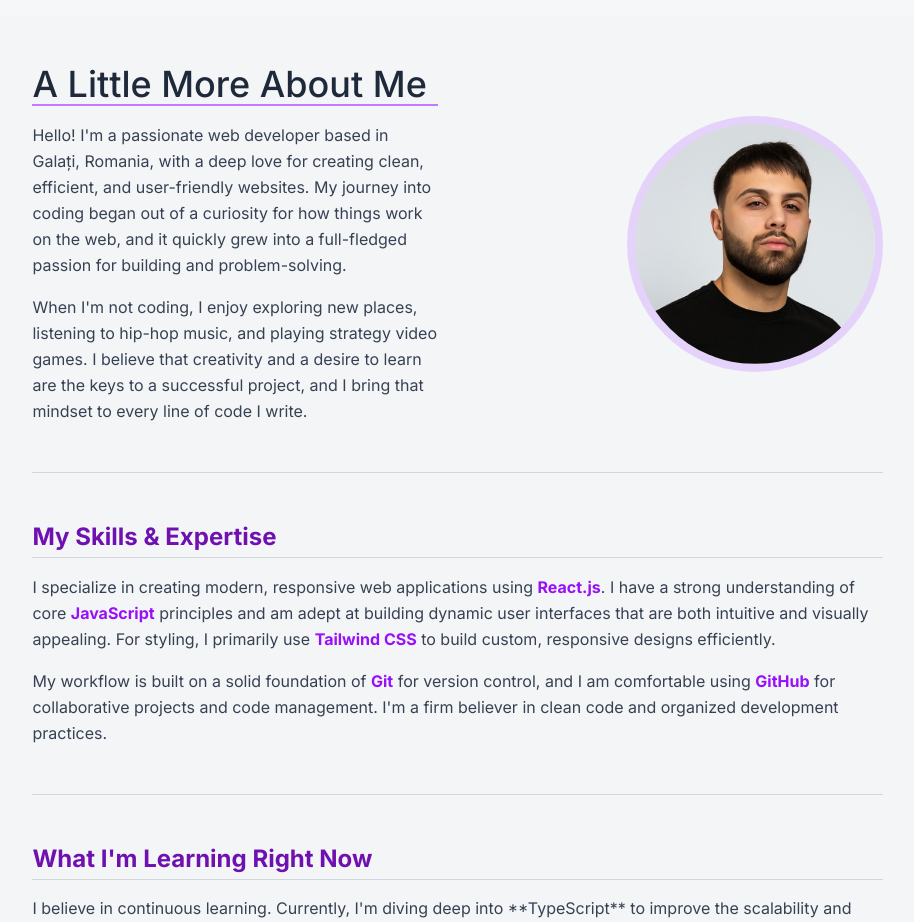
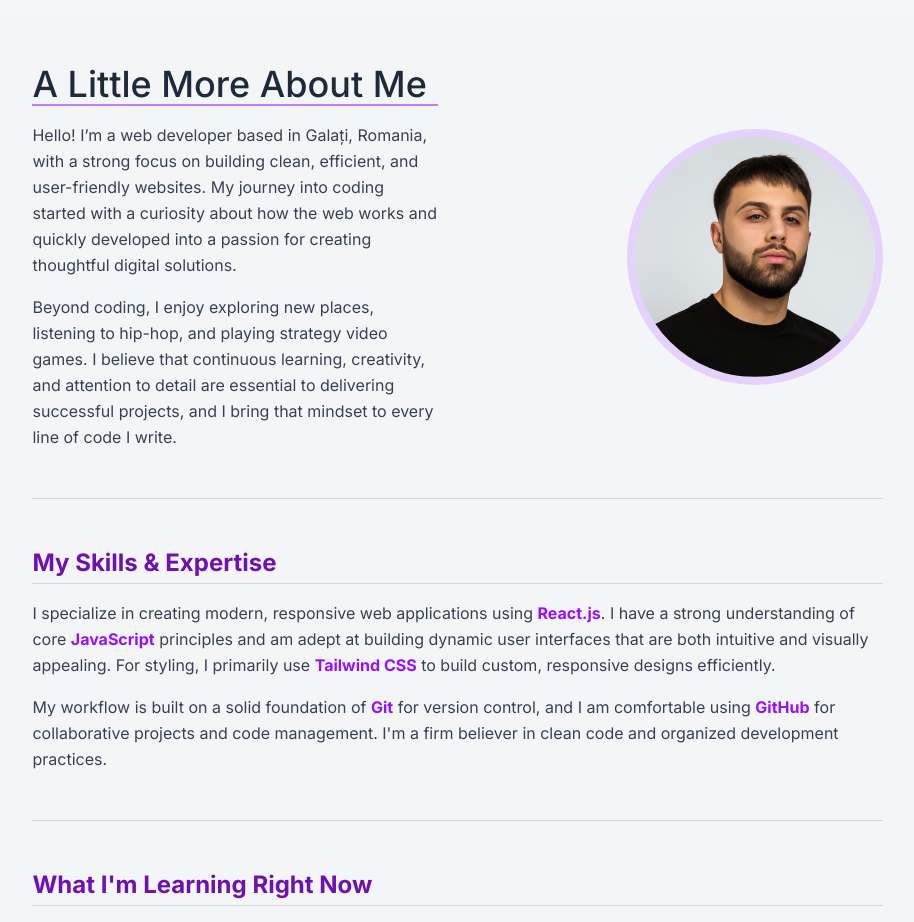
Before and after one commit to RazvanPelinari/react-website-portofolio, a React (Vite) app: page / in a window 1280 px wide. Shown: the part 900-1822 px from the top of the page, without its empty margins (317-1231 px from the left). Built offline with nearby package versions, Linux system fonts and the light colour scheme.

Commit message:
Update More.jsx

```diff
--- a/src/components/More.jsx
+++ b/src/components/More.jsx
@@ -12,17 +12,18 @@ const MoreInfo = () => {
               A Little More About Me
             </h2>
             <p className="text-gray-700 leading-relaxed">
-              Hello! I'm a passionate web developer based in Galați, Romania,
-              with a deep love for creating clean, efficient, and user-friendly
-              websites. My journey into coding began out of a curiosity for how
-              things work on the web, and it quickly grew into a full-fledged
-              passion for building and problem-solving.
+              Hello! I’m a web developer based in Galați, Romania, with a strong
+              focus on building clean, efficient, and user-friendly websites. My
+              journey into coding started with a curiosity about how the web
+              works and quickly developed into a passion for creating thoughtful
+              digital solutions.
             </p>
             <p className="text-gray-700 leading-relaxed">
-              When I'm not coding, I enjoy exploring new places, listening to
-              hip-hop music, and playing strategy video games. I believe that
-              creativity and a desire to learn are the keys to a successful
-              project, and I bring that mindset to every line of code I write.
+              Beyond coding, I enjoy exploring new places, listening to hip-hop,
+              and playing strategy video games. I believe that continuous
+              learning, creativity, and attention to detail are essential to
+              delivering successful projects, and I bring that mindset to every
+              line of code I write.
             </p>
           </div>
           <div className="md:w-1/2 flex justify-center md:justify-end">
```
